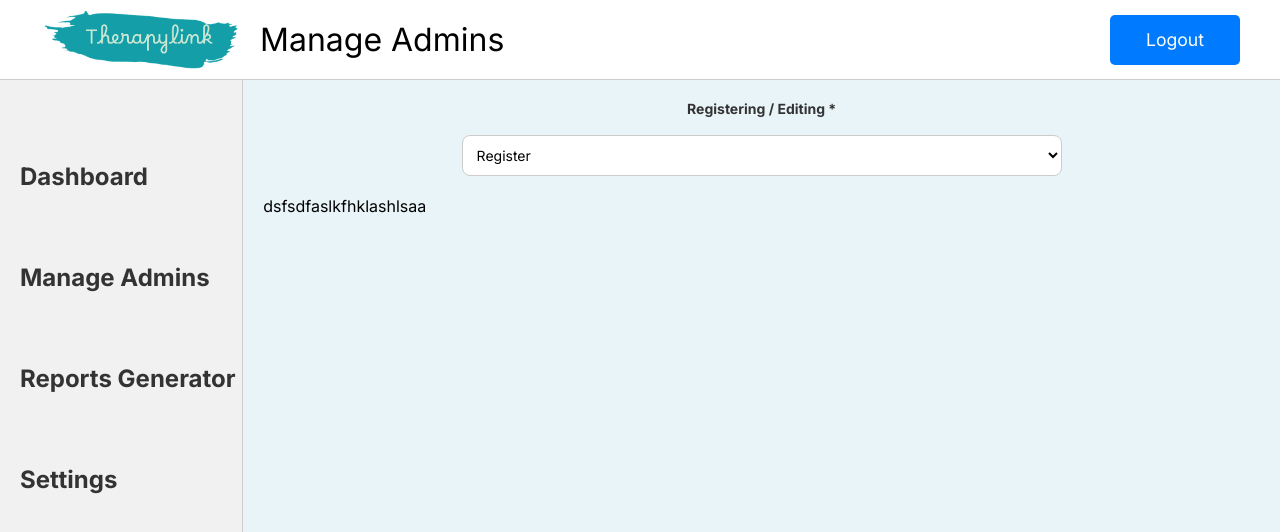
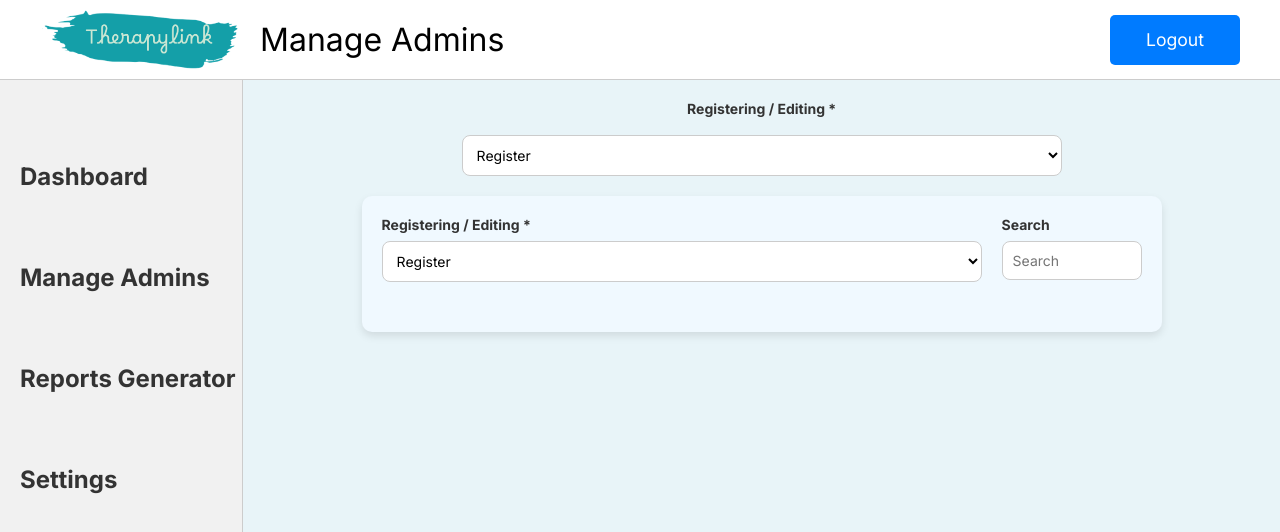
Before and after one commit to OmarTamer206/TherapyLink, an Angular app in the folder client/: page /manager/manage-admins in a window 1280 px wide. Shown: the top 532 px of the page. Built offline with nearby package versions, Linux system fonts and the light colour scheme.

Commit message:
manage admin
still working on edit page

```diff
--- a/client/src/app/manager/manager-manage-admin-register-page/manager-manage-admin-register-page.component.css
+++ b/client/src/app/manager/manager-manage-admin-register-page/manager-manage-admin-register-page.component.css
@@ -84,3 +84,110 @@ label {
 .hide {
   display: none;
 }
+
+/* app.component.css */
+.manage-admin-container {
+  width: 100%;
+  max-width: 800px;
+  background-color: #f0f9ff;
+  padding: 20px;
+  border-radius: 10px;
+  box-shadow: 0 4px 8px rgba(0, 0, 0, 0.1);
+  margin: 0 auto;
+}
+
+.filters-container {
+  display: flex;
+  gap: 20px;
+  margin-bottom: 30px;
+}
+
+.filter {
+  width: 100%;
+}
+
+label {
+  display: block;
+  font-size: 14px;
+  font-weight: bold;
+  color: #333;
+  margin-bottom: 8px;
+}
+
+.input-field {
+  width: 100%;
+  padding: 10px;
+  border: 1px solid #ccc;
+  border-radius: 8px;
+  font-size: 14px;
+  background-color: #fff;
+}
+
+.search-container {
+  flex-grow: 1;
+}
+
+.admin-list {
+  display: flex;
+  flex-direction: column;
+  gap: 15px;
+}
+
+.admin-item {
+  display: flex;
+  justify-content: space-between;
+  align-items: center;
+  background-color: #fff;
+  padding: 10px;
+  border-radius: 8px;
+  box-shadow: 0 4px 8px rgba(0, 0, 0, 0.1);
+}
+
+.admin-info {
+  display: flex;
+  align-items: center;
+  gap: 10px;
+}
+
+.admin-avatar {
+  width: 40px;
+  height: 40px;
+  border-radius: 50%;
+}
+
+.admin-name {
+  font-size: 16px;
+  color: #333;
+}
+
+.admin-actions {
+  display: flex;
+  gap: 10px;
+}
+
+.edit-button,
+.delete-button {
+  padding: 8px 12px;
+  border: none;
+  border-radius: 5px;
+  cursor: pointer;
+  font-size: 14px;
+}
+
+.edit-button {
+  background-color: #00b8b8;
+  color: white;
+}
+
+.delete-button {
+  background-color: #f3b4a1;
+  color: white;
+}
+
+.edit-button:hover {
+  background-color: #009c9c;
+}
+
+.delete-button:hover {
+  background-color: #e07a55;
+}
--- a/client/src/app/manager/manager-manage-admin-register-page/manager-manage-admin-register-page.component.html
+++ b/client/src/app/manager/manager-manage-admin-register-page/manager-manage-admin-register-page.component.html
@@ -103,5 +103,39 @@
 </div>
 
 <div class="edit-section" [ngClass]="editElementClass">
-  dsfsdfaslkfhklashlsaa
+  <!-- app.component.html -->
+  <div class="manage-admin-container">
+    <div class="filters-container">
+      <div class="filter">
+        <label for="register-edit">Registering / Editing *</label>
+        <select id="register-edit" class="input-field">
+          <option>Register</option>
+          <option>Edit</option>
+        </select>
+      </div>
+
+      <div class="search-container">
+        <label for="search">Search</label>
+        <input
+          type="text"
+          id="search"
+          class="input-field"
+          placeholder="Search"
+        />
+      </div>
+    </div>
+
+    <div class="admin-list">
+      <div *ngFor="let admin of admins" class="admin-item">
+        <div class="admin-info">
+          <img src="assets/avatar.png" alt="Admin Image" class="admin-avatar" />
+          <div class="admin-name">{{ admin.name }}</div>
+        </div>
+        <div class="admin-actions">
+          <button class="edit-button">🖊️</button>
+          <button class="delete-button">🗑️</button>
+        </div>
+      </div>
+    </div>
+  </div>
 </div>
--- a/client/src/app/manager/manager-manage-admin-register-page/manager-manage-admin-register-page.component.ts
+++ b/client/src/app/manager/manager-manage-admin-register-page/manager-manage-admin-register-page.component.ts
@@ -10,6 +10,7 @@ import { CommonModule } from '@angular/common';
 export class ManagerManageAdminRegisterPageComponent {
   registerElementClass: string = 'hide';
   editElementClass: string = '';
+  admins: any;
   checkState(event: Event) {
     const selectedValue = (event.target as HTMLSelectElement).value;
     if (selectedValue === 'register') {
```
